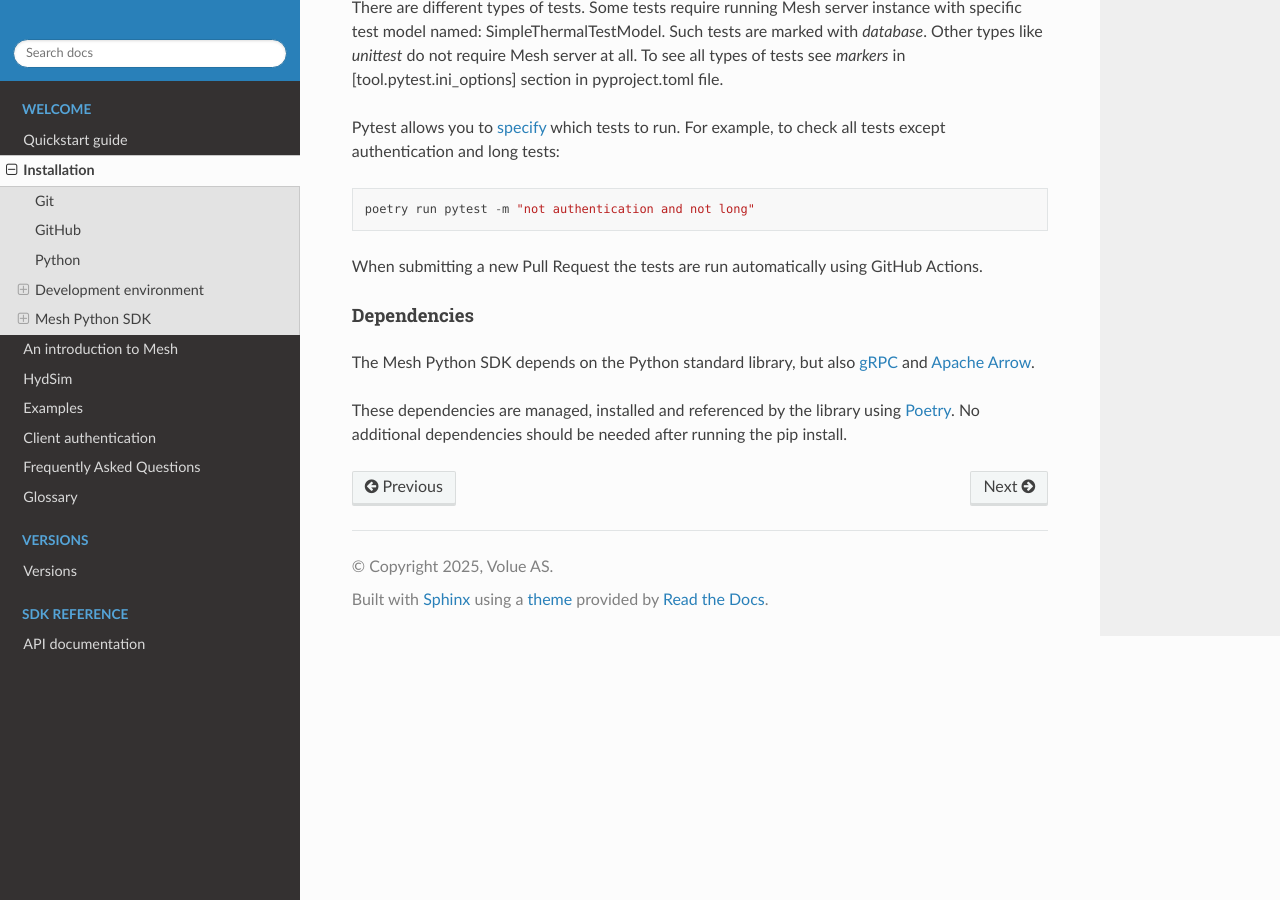
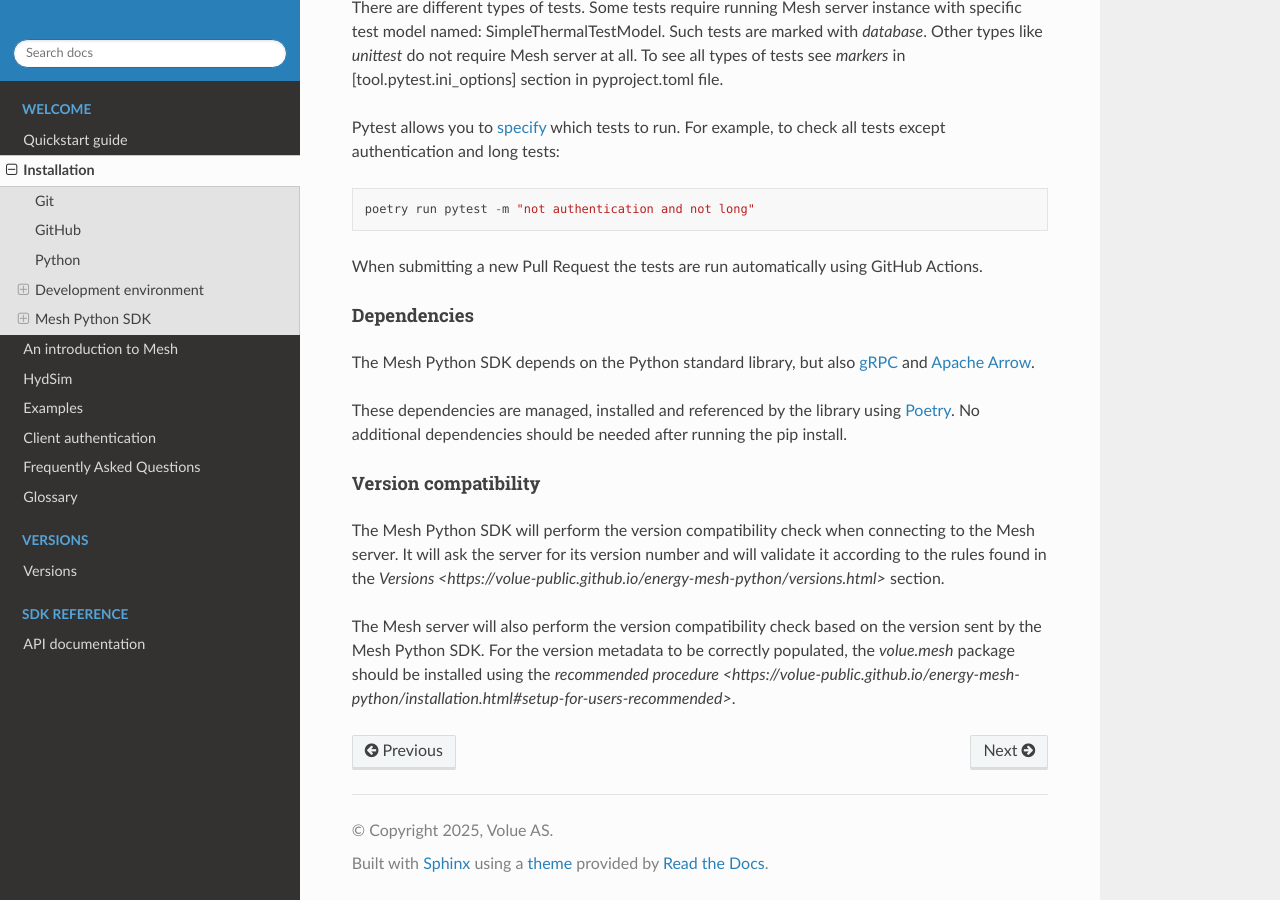
Before and after one commit to Volue-Public/energy-mesh-python, a Sphinx documentation site: the page built from docs/source/installation.rst, in a window 1280 px wide and 900 px high, scrolled down 4439 px. Built offline with Sphinx 7.4.7 and the Read the Docs theme 3.1.0, drawn with Linux system fonts in a browser that asks for light colours.

Commit message:
use volue.mesh version from the environment, update doc

```diff
--- a/docs/source/installation.rst
+++ b/docs/source/installation.rst
@@ -211,3 +211,15 @@ These dependencies are managed, installed and referenced by the library using `P
 No additional dependencies should be needed after running the pip install.
 
 .. _Poetry: https://python-poetry.org/docs/
+
+Version compatibility
+=====================
+
+The Mesh Python SDK will perform the version compatibility check when connecting to the Mesh server.
+It will ask the server for its version number and will validate it according to the rules
+found in the `Versions <https://volue-public.github.io/energy-mesh-python/versions.html>` section.
+
+The Mesh server will also perform the version compatibility check based on the version
+sent by the Mesh Python SDK. For the version metadata to be correctly populated,
+the `volue.mesh` package should be installed using the
+`recommended procedure <https://volue-public.github.io/energy-mesh-python/installation.html#setup-for-users-recommended>`.
```
Also changed, not shown: 1 other file.
